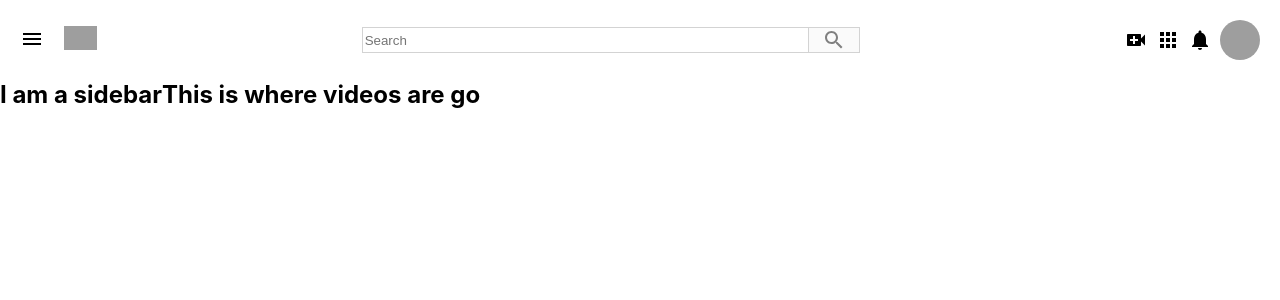
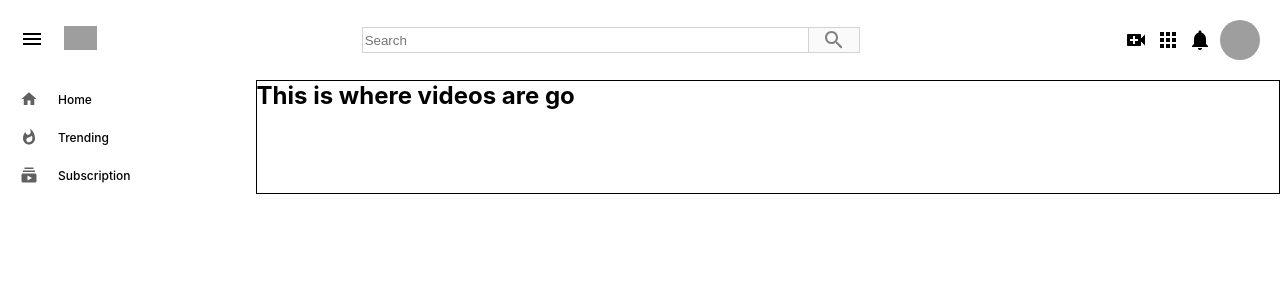
Before and after one commit to DeepanshuRohilla15/youtube-clone, a React (Create React App) app: page / in a window 1280 px wide. Shown: the top 300 px of the page. Built offline with nearby package versions, Linux system fonts and the light colour scheme; grey boxes are pictures that could not be loaded.

Commit message:
adding sidebar styling

```diff
--- /dev/null
+++ b/src/RecommendedVideos.css
@@ -0,0 +1,4 @@
+.recommendedVideos {
+      border: 1px solid black;
+      flex:0.8;
+}
--- a/src/RecommendedVideos.js
+++ b/src/RecommendedVideos.js
@@ -1,8 +1,9 @@
 import React from 'react'
+import './RecommendedVideos.css';
 
 function RecommendedVideos() {
   return (
-    <div>
+    <div className='recommendedVideos'>
       <h2>This is where videos are go</h2>
     </div>
   )
--- /dev/null
+++ b/src/Sidebar.css
@@ -0,0 +1,3 @@
+.sidebar {
+      flex:0.2;
+}
--- a/src/Sidebar.js
+++ b/src/Sidebar.js
@@ -1,9 +1,16 @@
 import React from 'react'
+import "./Sidebar.css";
+import SidebarRow from "./SidebarRow";
+import HomeIcon from '@mui/icons-material/Home';
+import WhatshotIcon from '@mui/icons-material/Whatshot';
+import SubscriptionsIcon from '@mui/icons-material/Subscriptions';
 
 function Sidebar() {
   return (
-    <div>
-      <h2>I am a sidebar</h2>
+    <div className='sidebar'>
+      <SidebarRow Icon={HomeIcon} title="Home"/>
+      <SidebarRow Icon={WhatshotIcon} title="Trending"/>
+      <SidebarRow Icon={SubscriptionsIcon} title="Subscription"/>
     </div>
   )
 }
--- /dev/null
+++ b/src/SidebarRow.css
@@ -0,0 +1,22 @@
+.sidebarRow {
+      display: flex;
+      align-items: center;
+      padding: 10px 20px;
+}
+
+.sidebarRow__icon {
+      color: #606060;
+      font-size: large !important;
+}
+
+.sidebarRow__title {
+      flex: 1;
+      margin-left: 20px;
+      font-size: 12px;
+      font-weight: 500;
+}
+
+.sidebarRow:hover {
+      background-color: lightgray;
+      cursor: pointer;
+}
--- /dev/null
+++ b/src/SidebarRow.js
@@ -0,0 +1,14 @@
+import React from 'react'
+
+import './SidebarRow.css';
+
+function SidebarRow({ Icon, title }) {
+  return (
+    <div className='sidebarRow'>
+      <Icon className="sidebarRow__icon"/>
+      <h2 className='sidebarRow__title'>{title}</h2>
+    </div>
+  )
+}
+
+export default SidebarRow
```
